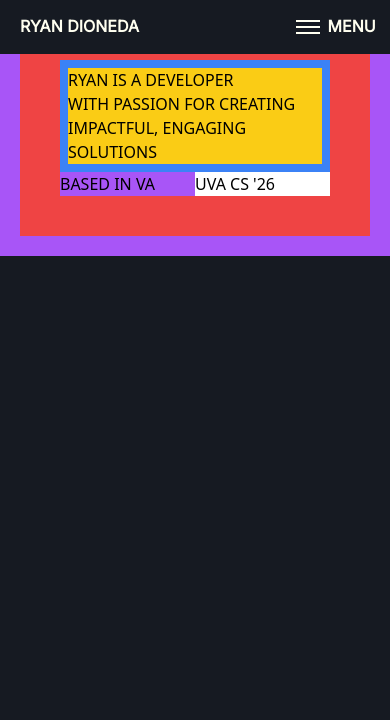
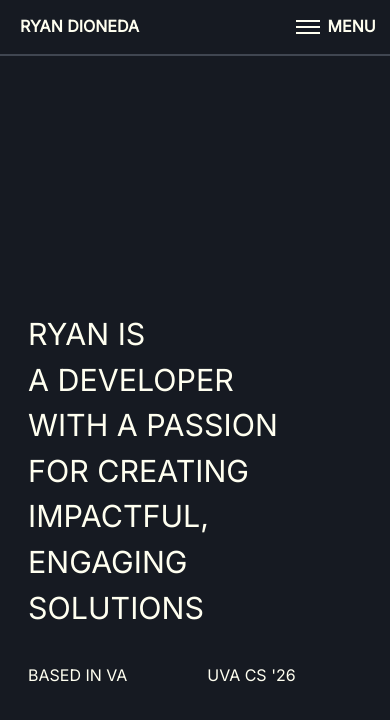
Before and after one commit to ryandioneda/portfolio_v1, a React (Vite) app: page / in a window 390 px wide. Shown: the top 720 px of the page. Built offline with nearby package versions, Linux system fonts and the light colour scheme.

Commit message:
Added basic main hero text with styling
Changes:
- Added main hero content for desktop and mobile view

```diff
--- a/src/App.jsx
+++ b/src/App.jsx
@@ -1,13 +1,16 @@
 import { useState } from 'react';
 import { BrowserRouter, Routes, Route} from 'react-router-dom';
-import Index from './pages/Index/Index';
 import "@fontsource/inter";
 
+// common app components imports
 import Nav from './components/Nav/Nav';
 
+// page imports
+import Index from './pages/Index/Index';
 
 function App() {
   return (
+    <div>
       <BrowserRouter>
         <Nav />
 
@@ -16,6 +19,10 @@ function App() {
         </Routes>
 
       </BrowserRouter>
+
+    </div>
+
+
   )
 }
 
--- a/src/components/Hero/Hero.jsx
+++ /dev/null
@@ -1,43 +0,0 @@
-import "@fontsource/inter";
-
-const Hero = () => {
-    return (
-        <div className="p-5 bg-purple-500">
-            <div className="p-10 bg-red-500 flex flex-col uppercase">
-                <div className="bg-blue-500 flex">
-                    <div className="m-2 bg-yellow-400 flex-grow-1 leading-normal">
-                        <span className="text-1">
-                            <p>Ryan is a developer</p>
-                        </span>
-
-                        <span className="text-2">
-                            <p>with passion for creating</p>
-                        </span>
-
-                        <span className="text-3">
-                            <p>impactful, engaging solutions</p>
-                        </span>
-                    </div>
-                </div>
-
-
-                <div className="bg-red-500 flex">
-                    <div className="bg-purple-500 inline-block w-1/2">
-                        <p>Based in VA</p>
-
-                    </div>
-
-                    <div className="bg-white inline-block w-1/2">
-                        <p>UVA CS '26</p>
-
-                    </div>
-
-                </div>
-
-            </div>
-
-        </div>
-
-    )
-}
-export default Hero;
--- a/src/components/Nav/Nav.jsx
+++ b/src/components/Nav/Nav.jsx
@@ -13,7 +13,7 @@ const Nav = () => {
     };
 
     return (
-        <div id='nav-wrapper' className="bg-offblack position: fixed w-full p-2.5 font-inter sm:bg-gray-400">
+        <div id='nav-wrapper' className="bg-offblack w-full p-2.5 font-inter sm:bg-gray-500 border-b-2 border-gray-500 border-opacity-50 sticky">
             <nav id='nav-elements-container' className="flex uppercase font text-m font-normal justify-start">
                 <div id='name-link-container' className='px-2.5 py-1 text-ivory font-semibold'>
                     <Link to="/">Ryan Dioneda</Link>
@@ -51,19 +51,19 @@ const Nav = () => {
                 {/* Mobile Menu Links Container */}
                 <motion.div
                     id="mobile-menu-links-container"
-                    className={`text-ivory font-bold text-xxl bg-offblack absolute top-10 left-0 flex flex-col justify-start w-full sm:hidden ${isActive ? 'block' : 'hidden'} rounded-b-[1.5em] h-[10em] mt-4`}
+                    className={`text-ivory font-bold text-mobile-large bg-offblack absolute top-10 left-0 flex flex-col justify-start w-full sm:hidden ${isActive ? 'block' : 'hidden'} rounded-b-[1.5em] h-[10em] mt-4`}
                     initial={{ y: -50, opacity: 0 }}
                     animate={{ y: isActive ? 0 : -0, opacity: isActive ? 1 : 0 }}
                     transition={{ duration: 0.3 }}>
 
-                    <Link to="/" className='px-5 py-1 sm:hover:text-offblack sm:hover:opacity-40'>Home</Link>
+                    <Link to="/" className='px-5 py-1 sm:hover:text-offblack sm:hover:opacity-40'>Work</Link>
                     <Link to="/about" className='px-5 py-1 sm:hover:text-offblack sm:hover:opacity-40'>About</Link>
                     <Link to="/contact" className='px-5 py-1 sm:hover:text-offblack sm:hover:opacity-40'>Contact</Link>
                 </motion.div>
 
                 {/* If the menu is active show this vertically*/}
                 <div id='links-container' className={`font-semibold text-ivory right-0 top-full ml-auto ${isActive ? "hidden" : "hidden"} sm:flex justify-end gap-3`}>
-                    <Link to="/" className='px-3 py-1 sm:hover:text-offblack sm:hover:opacity-40'>Home</Link>
+                    <Link to="/" className='px-3 py-1 sm:hover:text-offblack sm:hover:opacity-40'>Work</Link>
                     <Link to="/about" className='px-3 py-1 sm:hover:text-offblack sm:hover:opacity-40'>About</Link>
                     <Link to="/contact" className='px-3 py-1 sm:hover:text-offblack sm:hover:opacity-40'>Contact</Link>
 
--- a/src/pages/Index/Index.jsx
+++ b/src/pages/Index/Index.jsx
@@ -1,13 +1,42 @@
-import Nav from '../../components/Nav/Nav';
-import Hero from '../../components/Hero/Hero';
 
 function Index() {
     return (
-        <div>
-            <Nav />
-            <Hero />
+        <div id="hero-wrapper" className="px-2 text-ivory">
+            <div id="hero-intro-text-container" className="pt-20 pb-10 px-5 font-inter flex flex-col rounded-[1.5rem]">
+
+
+                <div id="big-hero-text" className="pt-20 md:pt-40 flex flex-col uppercase">
+                    <span className="font-medium hidden md:block md:text-[2.5em]">Ryan is a developer </span>
+                    <span className="font-medium hidden md:block md:text-[2.5em]">with a passion for creating </span>
+                    <span className="font-medium hidden md:block md:text-[2.5em]">impactful, engaging solutions.</span>
+
+                    <span id="mobile-text-1" className="font-medium block md:hidden text-mobile-large mt-24">Ryan is</span>
+                    <span id="mobile-text-2" className="font-medium block md:hidden text-mobile-large">A developer</span>
+                    <span id="mobile-text-3" className="font-medium block md:hidden text-mobile-large">With a passion</span>
+                    <span id="mobile-text-4" className="font-medium block md:hidden text-mobile-large">For creating</span>
+                    <span id="mobile-text-5" className="font-medium block md:hidden text-mobile-large">Impactful, engaging</span>
+                    <span id="mobile-text-6" className="font-medium block md:hidden text-mobile-large">Solutions</span>
+
+
+                </div>
+
+                <div id="sub-hero-text-container" className="flex uppercase mt-8 md:gap-56">
+                    <div id="location-text" className="md:text-[1.15em]">
+                        Based in VA
+
+                    </div>
+
+                    <div id="college-affiliation-text" className="md:text-[1.15em] ml-20 md:ml-0">
+                        UVA CS '26
+                    </div>
+
+                </div>
+            </div>
+
+
 
         </div>
     )
+
 }
 export default Index;
--- a/tailwind.config.js
+++ b/tailwind.config.js
@@ -7,7 +7,7 @@ export default {
   theme: {
     extend: {
       fontSize: {
-        'xxl': '1.9rem',
+        'mobile-large': '1.9rem',
       },
       fontFamily: {
         inter: ['Inter', 'sans-serif'],
```
Also changed, not shown: src/index.css (line endings or trailing spaces). Lines whose indentation alone changed are shown as unchanged.
